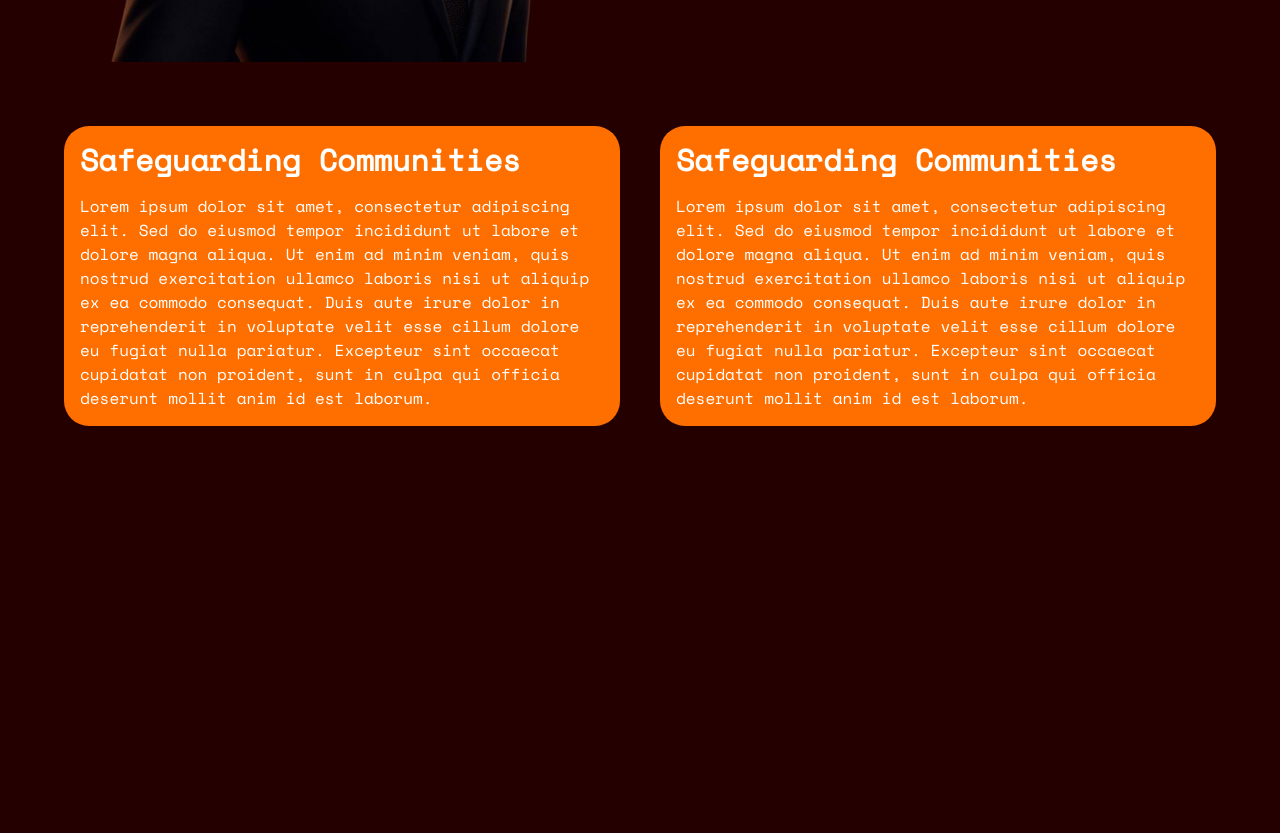
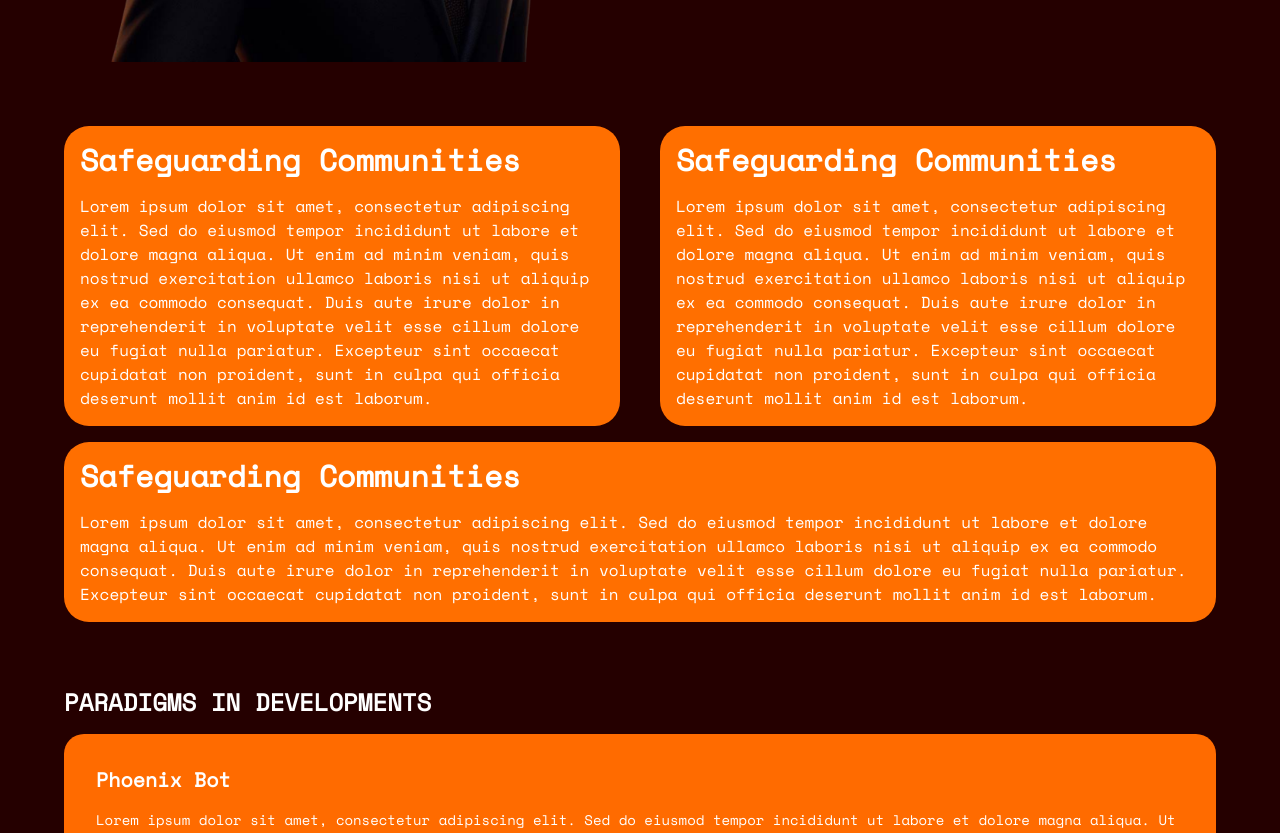
Before and after one commit to gamertechsdefi/phoenix-token, a Next.js app: page / in a window 1280 px wide. Shown: the part 580-1413 px from the top of the page. Built offline with nearby package versions, Linux system fonts and the light colour scheme; a web font is replaced by a local one.

Commit message:
updating...

```diff
--- a/package.json
+++ b/package.json
@@ -9,7 +9,7 @@
     "lint": "next lint"
   },
   "dependencies": {
-    "framer-motion": "^11.2.6",
+    "framer-motion": "^11.2.11",
     "next": "14.2.3",
     "react": "^18",
     "react-dom": "^18"
--- a/src/app/page.js
+++ b/src/app/page.js
@@ -1,4 +1,6 @@
 "use client";
+
+import { motion, useScroll } from "framer-motion";
 
 import Image from "next/image";
 import Header from "./components/header";
@@ -8,6 +10,14 @@ import Tokenomics from "./components/tokenomics";
 const webpfp = "/images/website_pfp.png";
 
 export default function Home() {
+  const AboutPopUp = {
+    hidden: {
+      opacity: 0,
+    },
+    visible: {
+      opacity: 1,
+    },
+  };
   return (
     <body>
       <header>
@@ -18,33 +28,43 @@ export default function Home() {
         {/* Intro section */}
         <section className="flex flex-col-reverse md:flex-row items-center h-screen md:h-full ">
           <div className="flex md:w-[50%]">
-              <Image className="justify-center" src={webpfp} width={600} height={200} />
+            <Image
+              className="justify-center"
+              src={webpfp}
+              width={600}
+              height={200}
+            />
           </div>
-          <div className="text-center m-auto md:text-left text-4xl md:text-7xl md:w-[50%]"
+          <div className="md:w-[50%]">
+            <motion.h2
+            variants={AboutPopUp}
+            initial="hidden"
+            animate="visible"
               style={{
                 fontFamily: "Zen Dots",
               }}
+              className="text-center m-auto md:text-left text-4xl md:text-7xl "
             >
-            <h2>THE ORDINARY MANS TOKEN</h2>
+              THE ORDINARY MANS TOKEN
+            </motion.h2>
           </div>
         </section>
 
         {/* About Section */}
-        <section className="mt-16 h-auto sm:h-screen ">
+        <motion.section className="mt-16 h-screen sm:h-full ">
           <div className="flex flex-col gap-10 justify-between md:flex-row items-center">
             <div className="bg-[#ff6f00]  p-4 rounded-[25px] mb-4 md:w-[50%]">
               <h2 className="font-bold text-3xl pb-4">
                 Safeguarding Communities
               </h2>
               <p>
-                  Lorem ipsum dolor sit amet, consectetur adipiscing elit. Sed
-                  do eiusmod tempor incididunt ut labore et dolore magna aliqua.
-                  Ut enim ad minim veniam, quis nostrud exercitation ullamco
-                  laboris nisi ut aliquip ex ea commodo consequat. Duis aute
-                  irure dolor in reprehenderit in voluptate velit esse cillum
-                  dolore eu fugiat nulla pariatur. Excepteur sint occaecat
-                  cupidatat non proident, sunt in culpa qui officia deserunt
-                  mollit anim id est laborum.
+                Lorem ipsum dolor sit amet, consectetur adipiscing elit. Sed do
+                eiusmod tempor incididunt ut labore et dolore magna aliqua. Ut
+                enim ad minim veniam, quis nostrud exercitation ullamco laboris
+                nisi ut aliquip ex ea commodo consequat. Duis aute irure dolor
+                in reprehenderit in voluptate velit esse cillum dolore eu fugiat
+                nulla pariatur. Excepteur sint occaecat cupidatat non proident,
+                sunt in culpa qui officia deserunt mollit anim id est laborum.
               </p>
             </div>
 
@@ -53,18 +73,31 @@ export default function Home() {
                 Safeguarding Communities
               </h2>
               <p>
-                  Lorem ipsum dolor sit amet, consectetur adipiscing elit. Sed
-                  do eiusmod tempor incididunt ut labore et dolore magna aliqua.
-                  Ut enim ad minim veniam, quis nostrud exercitation ullamco
-                  laboris nisi ut aliquip ex ea commodo consequat. Duis aute
-                  irure dolor in reprehenderit in voluptate velit esse cillum
-                  dolore eu fugiat nulla pariatur. Excepteur sint occaecat
-                  cupidatat non proident, sunt in culpa qui officia deserunt
-                  mollit anim id est laborum.
+                Lorem ipsum dolor sit amet, consectetur adipiscing elit. Sed do
+                eiusmod tempor incididunt ut labore et dolore magna aliqua. Ut
+                enim ad minim veniam, quis nostrud exercitation ullamco laboris
+                nisi ut aliquip ex ea commodo consequat. Duis aute irure dolor
+                in reprehenderit in voluptate velit esse cillum dolore eu fugiat
+                nulla pariatur. Excepteur sint occaecat cupidatat non proident,
+                sunt in culpa qui officia deserunt mollit anim id est laborum.
               </p>
             </div>
           </div>
-        </section>
+          <div className="bg-[#ff6f00] p-4 rounded-[25px] mb-4 ">
+            <h2 className="font-bold text-3xl pb-4">
+              Safeguarding Communities
+            </h2>
+            <p>
+              Lorem ipsum dolor sit amet, consectetur adipiscing elit. Sed do
+              eiusmod tempor incididunt ut labore et dolore magna aliqua. Ut
+              enim ad minim veniam, quis nostrud exercitation ullamco laboris
+              nisi ut aliquip ex ea commodo consequat. Duis aute irure dolor in
+              reprehenderit in voluptate velit esse cillum dolore eu fugiat
+              nulla pariatur. Excepteur sint occaecat cupidatat non proident,
+              sunt in culpa qui officia deserunt mollit anim id est laborum.
+            </p>
+          </div>
+        </motion.section>
 
         {/*Utilities section */}
         <section>
@@ -146,7 +179,7 @@ export default function Home() {
         {/*Community Reward section */}
         <section>
           <div className="mt-16 h-full md:h-screen items-center">
-            <h1 className="text-2xl font-bold mb-4" style={{color: "orange"}}>
+            <h1 className="text-2xl font-bold mb-4" style={{ color: "orange" }}>
               COMMUNITY REWARDS MECHANISM
             </h1>
 
@@ -166,8 +199,6 @@ export default function Home() {
                 transaction.
               </p>
             </div>
-
-
           </div>
         </section>
 
```
Also changed, not shown: 1 other file (tests, documents, lock files or other folders). Lines whose indentation alone changed are shown as unchanged.
